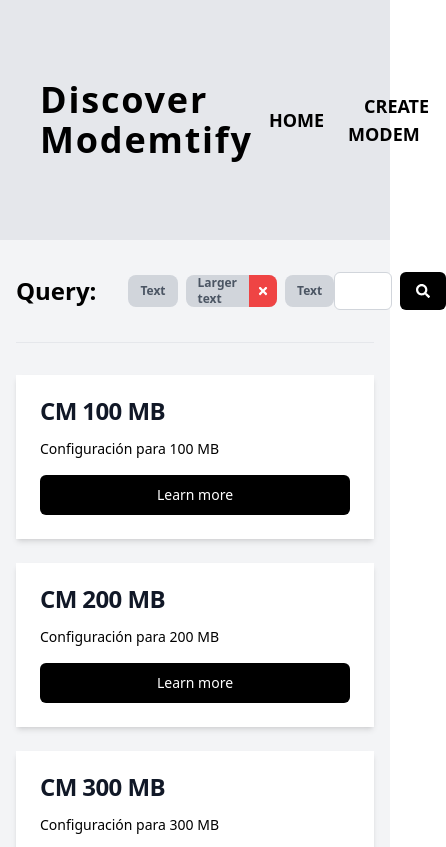
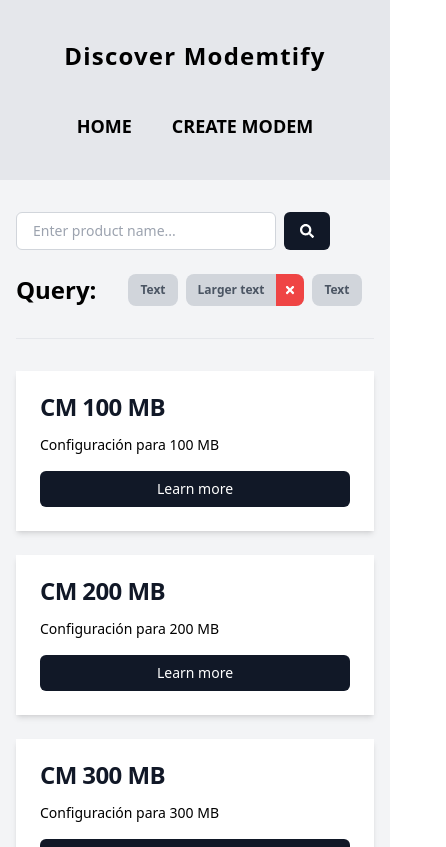
Before and after one commit to maitzeth/stech-client, a React (Vite) app: page /modems in a window 390 px wide. Shown: the top 847 px of the page, 446 px wide, since content can reach past the window. Built offline with nearby package versions, Linux system fonts and the light colour scheme.

Commit message:
feat: :sparkles: adding home data renderer component

```diff
--- a/src/components/ModemsList/ModemCard.tsx
+++ b/src/components/ModemsList/ModemCard.tsx
@@ -1,21 +1,24 @@
-import React from 'react';
-import { Card } from '@/components';
+import { Card, Button } from '@/components';
+import { ModemResponse } from '@/types/modems';
+import { ROUTES } from '@/routes/routes';
 
 interface Props {
-  title: string;
-  description: string;
-  id: string;
+  id: ModemResponse['id'];
+  name: ModemResponse['name'];
+  description: ModemResponse['description'];
 }
 
-export const ModemCard = ({ description, id, title }: Props) => {
+export const ModemCard = ({ description, id, name }: Props) => {
   return (
     <Card className="space-y-4">
       <header>
-        <h2 className="whitespace-nowrap text-2xl font-semibold leading-none tracking-tight text-gray-900">{title}</h2>
+        <h2 className="whitespace-nowrap text-2xl font-semibold leading-none tracking-tight text-gray-900">{name}</h2>
       </header>
       <p className="line-clamp-3 text-sm">{description}</p>
       <footer className="flex">
-        <button type="button" className="w-full whitespace-nowrap rounded-md text-sm font-medium ring-offset-background transition-colors focus-visible:outline-none focus-visible:ring-2 focus-visible:ring-ring focus-visible:ring-offset-2 disabled:pointer-events-none disabled:opacity-50 h-10 px-4 py-2 bg-black text-white">Learn more</button>
+        <Button type="router" to={`${ROUTES.modems}/${id}`} className="w-full">
+          Learn more
+        </Button>
       </footer>
     </Card>
   );
--- a/src/components/ModemsList/ModemsRenderer.tsx
+++ b/src/components/ModemsList/ModemsRenderer.tsx
@@ -17,7 +17,7 @@
           <ModemCard
             key={modem.id}
             id={modem.id}
-            title={modem.name}
+            name={modem.name}
             description={modem.description}
           />
         );
--- a/src/components/SearchInput.tsx
+++ b/src/components/SearchInput.tsx
@@ -22,7 +22,6 @@
       <Button
         type="submit"
         aria-label="Search button"
-        className=""
         disabled={disabled}
       >
         <FaSearch className="text-white" aria-label="lens icon" />
--- a/src/components/shared/Badge.tsx
+++ b/src/components/shared/Badge.tsx
@@ -1,5 +1,6 @@
 import { FaTimes } from "react-icons/fa";
 import { cn } from '@/utils/common';
+import {  FOCUS_CLASSNAME  } from '@/utils/constants';
 
 interface Props {
   text: string;
@@ -18,7 +19,7 @@
         <button
           type="button"
           onClick={onClick}
-          className="bg-red-500 rounded-tr-lg  rounded-br-lg px-2 ml-3"
+          className={cn("bg-red-500 rounded-tr-lg  rounded-br-lg px-2 ml-3", FOCUS_CLASSNAME)}
           aria-label="remove badge"
         >
           <FaTimes className="text-white" />
--- a/src/components/shared/Button.tsx
+++ b/src/components/shared/Button.tsx
@@ -1,29 +1,62 @@
 import { HTMLAttributes, PropsWithChildren } from 'react';
 import { cn } from '@/utils/common';
+import { Link } from 'react-router-dom';
+import type { LinkProps } from 'react-router-dom';
+import { FOCUS_CLASSNAME } from '@/utils/constants';
 
-interface Props extends HTMLAttributes<HTMLButtonElement>, PropsWithChildren {
-  onClick?: () => void;
-  type: 'button' | 'submit';
+type CommonTypes = {
   disabled?: boolean;
 }
 
-export const Button = ({
-  onClick,
-  children,
-  type,
-  className,
-  disabled,
-  ...rest
-}: Props) => {
+type RouterType = LinkProps & {
+  type: 'router';
+  to: string;
+}
+
+type ButtonType = HTMLAttributes<HTMLButtonElement> & {
+  type: 'button' | 'submit';
+  onClick?: () => void;
+}
+
+type UnionType = (CommonTypes & RouterType) | (CommonTypes & ButtonType);
+
+type Props = UnionType & PropsWithChildren;
+
+const BASE_CLASSNAME = 'bg-gray-900 py-2 px-4 rounded-md text-sm disabled:opacity-70 text-white';
+
+export const Button = (props: Props) => {
+  const { type } = props;
+
+  if (type === 'button' || type === 'submit') {
+    const { type, onClick, className, disabled, children, ...rest } = props;
+
     return (
       <button
         type={type}
         onClick={onClick}
-      className={cn('bg-black py-2 px-4 rounded-md text-sm disabled:opacity-70', className)}
+        className={cn(BASE_CLASSNAME, FOCUS_CLASSNAME, className)}
         disabled={disabled}
         {...rest}
       >
         {children}
       </button>
-  )
+    );
   }
+
+  if (type === 'router') {
+    const { to, className, disabled, children, ...rest } = props;
+    return (
+      <Link
+        to={to}
+        className={cn(BASE_CLASSNAME, FOCUS_CLASSNAME, 'text-center', className)}
+        aria-disabled={disabled}
+        {...rest}
+      >
+        {children}
+      </Link>
+    );
+  }
+
+  return null;
+
+}
--- a/src/components/shared/Header.tsx
+++ b/src/components/shared/Header.tsx
@@ -2,8 +2,8 @@
 
 export const Header = () => {
   return (
-    <header className="p-10 bg-gray-200 h-60 flex items-center justify-between">
-      <h1 className="text-4xl font-bold tracking-wider">Discover Modemtify</h1>
+    <header className="p-10 bg-gray-200 lg:h-60 flex flex-col lg:flex-row items-center justify-between space-y-10 lg:space-y-0">
+      <h1 className="text-2xl lg:text-4xl font-bold tracking-wider">Discover Modemtify</h1>
       <Navbar />
     </header>
   );
--- a/src/pages/ModemsList.tsx
+++ b/src/pages/ModemsList.tsx
@@ -38,8 +38,8 @@
 const ModemsList = () => {
   return (
     <div className="space-y-8">
-      <div className="flex justify-between items-center">
-        <div className="flex gap-8">
+      <div className="flex flex-col lg:flex-row justify-between items-start lg:items-center">
+        <div className="flex gap-8 order-2 lg:order-0">
           <p className="text-2xl font-bold">Query:</p>
           <div className="flex gap-2">
             <Badge text="Text" />
@@ -47,7 +47,9 @@
             <Badge text="Text" />
           </div>
         </div>
-        <SearchInput onSubmit={() => {}} value="" onChange={e => e} />
+        <div className="lg:order-2 mb-6 lg:mb-0">
+          <SearchInput onSubmit={() => {}} value="" onChange={e => e} />
+        </div>
       </div>
       <hr />
       <ModemsRenderer data={data} />
--- a/src/routes/routes.ts
+++ b/src/routes/routes.ts
@@ -3,4 +3,4 @@
   modems: '/modems',
   modemsCreate: '/modems/create',
   modemsDetails: '/modems/:id',
-};
+} as const;
--- a/src/utils/constants.ts
+++ b/src/utils/constants.ts
@@ -1 +1 @@
-export const FOCUS_CLASSNAME = 'focus:outline-none focus:ring-2';
+export const FOCUS_CLASSNAME = 'focus:outline-none focus:ring-2 focus:ring-offset-2 focus:ring-blue-700';
```
Lines whose indentation alone changed are shown as unchanged.
